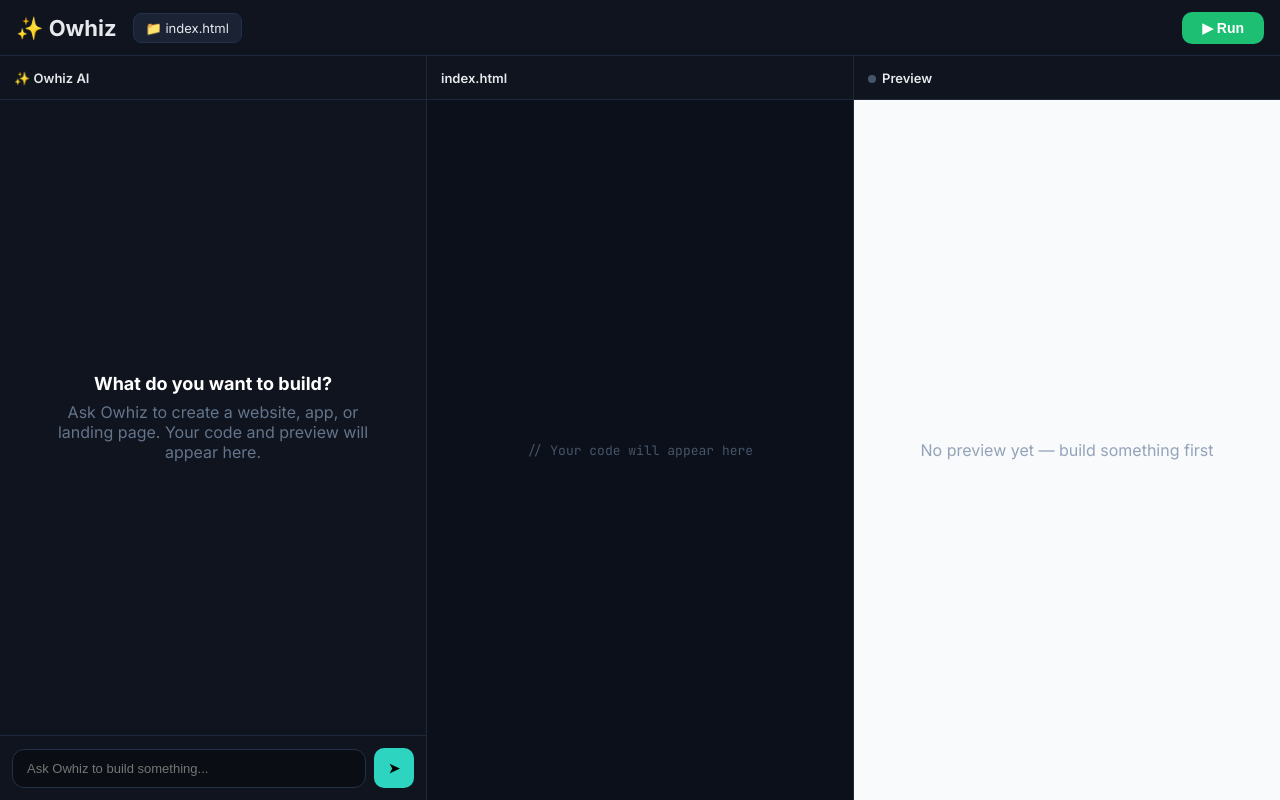
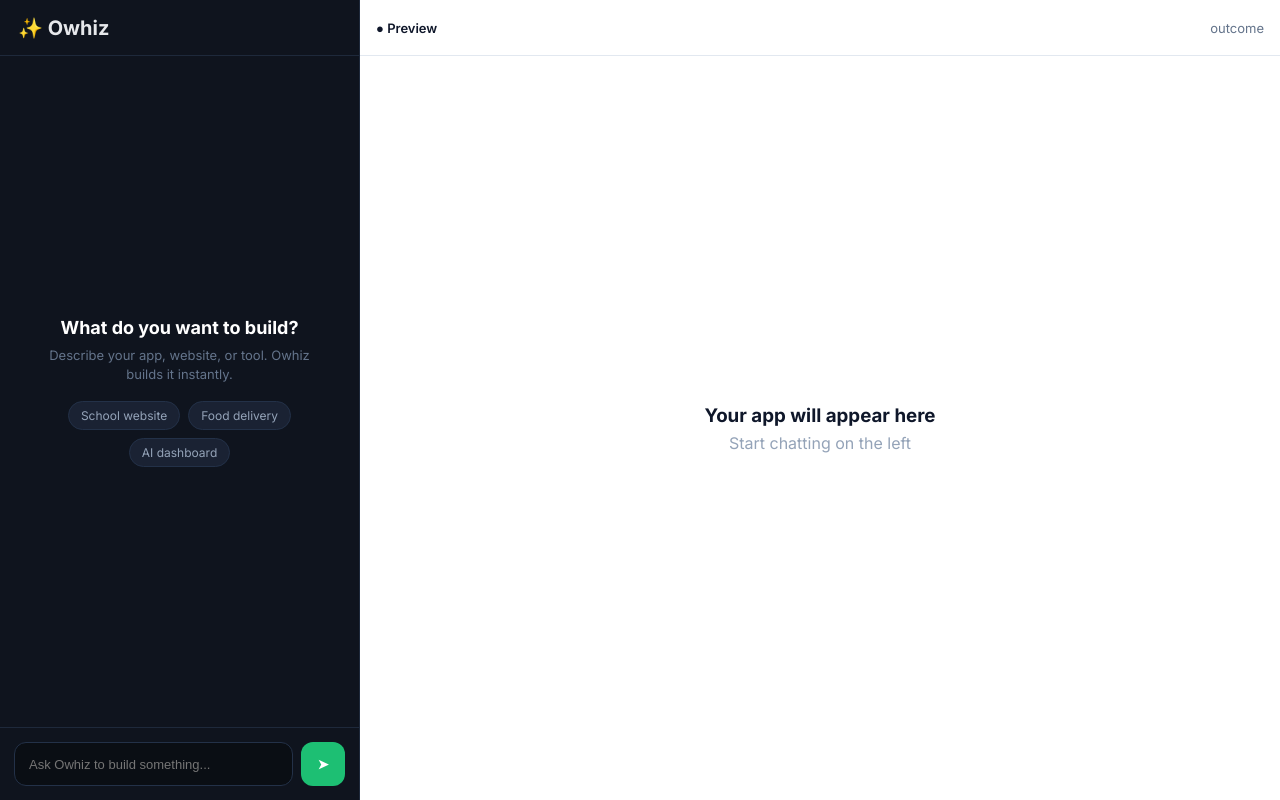
Before and after one commit to Topshugar/codeforge, a Flask app: page / in a window 1280 px wide. Run offline with Flask 3, Linux system fonts and the light colour scheme.

Commit message:
Update index.html

```diff
--- a/templates/index.html
+++ b/templates/index.html
@@ -3,94 +3,98 @@
 <head>
 <meta charset="UTF-8">
 <meta name="viewport" content="width=device-width, initial-scale=1.0">
-<title>Owhiz</title>
-<link href="https://fonts.googleapis.com/css2?family=Inter:wght@400;500;600;700&family=JetBrains+Mono:wght@400;500&display=swap" rel="stylesheet">
+<title>Owhiz - Build Anything</title>
+<link href="https://fonts.googleapis.com/css2?family=Inter:wght@400;500;600;700&display=swap" rel="stylesheet">
 <style>
 *{margin:0;padding:0;box-sizing:border-box}
-body{font-family:Inter,sans-serif;background:#0a0e14;color:#e6e8eb;height:100vh;display:flex;flex-direction:column;overflow:hidden}
-.top{height:56px;background:#0f141e;border-bottom:1px solid #1e293b;display:flex;align-items:center;justify-content:space-between;padding:0 16px;flex-shrink:0}
-.top-left{display:flex;align-items:center;gap:16px}
-.logo{font-size:22px;font-weight:700;display:flex;align-items:center;gap:8px}
-.file-tab{background:#1a2233;padding:6px 12px;border-radius:8px;font-size:13px;display:flex;align-items:center;gap:6px;border:1px solid #233148}
-.top-right{display:flex;align-items:center;gap:10px}
-.btn-run{background:#1dbf73;color:white;border:none;padding:8px 20px;border-radius:10px;font-weight:600;font-size:14px;cursor:pointer}
-.icon-btn{width:36px;height:36px;background:#1a2233;border:1px solid #233148;border-radius:8px;display:flex;align-items:center;justify-content:center;cursor:pointer;color:#9ca3af}
-.main{flex:1;display:flex;overflow:hidden}
-.panel{flex:1;display:flex;flex-direction:column;background:#0f141e;border-right:1px solid #1e293b;overflow:hidden}
-.panel:last-child{border-right:none}
-.panel-head{height:44px;padding:0 14px;display:flex;align-items:center;justify-content:space-between;border-bottom:1px solid #1e293b;font-size:13px;font-weight:600;flex-shrink:0}
-.chat-area{flex:1;overflow-y:auto;padding:14px;display:flex;flex-direction:column;gap:12px}
-.empty{flex:1;display:flex;flex-direction:column;align-items:center;justify-content:center;text-align:center;color:#64748b;padding:40px}
-.empty h2{color:white;margin-bottom:8px;font-size:18px}
-.msg{background:#1a2233;padding:12px 14px;border-radius:16px;font-size:13px;line-height:1.5;border:1px solid #233148}
-.msg.user{background:#1e2a44;align-self:flex-end;max-width:85%}
-.chat-input-area{padding:12px;border-top:1px solid #1e293b;display:flex;gap:8px;align-items:center}
-.chat-input{flex:1;background:#0a0e14;border:1px solid #233148;border-radius:12px;padding:11px 14px;color:white;font-size:13px;outline:none}
-.send{width:40px;height:40px;background:#2dd4bf;border:none;border-radius:10px;cursor:pointer;display:flex;align-items:center;justify-content:center;font-weight:700}
-.code-area{flex:1;background:#0b101a;overflow:auto;padding:24px;display:flex;align-items:center;justify-content:center;color:#475569;font-family:JetBrains Mono,monospace;font-size:13px}
-.preview-wrap{flex:1;background:#f8fafc;display:flex;align-items:center;justify-content:center;color:#94a3b8}
-.live-dot{width:8px;height:8px;background:#475569;border-radius:50%;display:inline-block;margin-right:6px}
-.mobile-tabs{display:none;height:48px;background:#0f141e;border-top:1px solid #1e293b}
-.tab{flex:1;display:flex;align-items:center;justify-content:center;font-size:13px;font-weight:600;color:#64748b;cursor:pointer;border-bottom:2px solid transparent}
-.tab.active{color:white;border-bottom-color:#1dbf73;background:#151e2f}
-@media(max-width:900px){.main{flex-direction:column}.panel{display:none}.panel.active{display:flex}.mobile-tabs{display:flex}}
+body{font-family:Inter,sans-serif;background:#0a0e14;color:#e6e8eb;height:100vh;display:flex;overflow:hidden}
+.left{width:360px;background:#0f141e;border-right:1px solid #1e293b;display:flex;flex-direction:column;flex-shrink:0}
+.logo{height:56px;padding:0 18px;display:flex;align-items:center;font-size:20px;font-weight:700;border-bottom:1px solid #1e293b}
+.chat{flex:1;overflow-y:auto;padding:16px;display:flex;flex-direction:column;gap:14px}
+.empty{flex:1;display:flex;flex-direction:column;align-items:center;justify-content:center;text-align:center;color:#64748b;padding:20px}
+.empty h2{color:white;font-size:18px;margin-bottom:8px}
+.empty p{font-size:13px;line-height:1.5}
+.suggestions{display:flex;flex-wrap:wrap;gap:8px;margin-top:16px;justify-content:center}
+.sug{border:1px solid #233148;background:#1a2233;padding:6px 12px;border-radius:20px;font-size:12px;cursor:pointer;color:#94a3b8}
+.msg{padding:12px 14px;border-radius:16px;font-size:13px;line-height:1.5}
+.msg.user{background:#1e2a44;align-self:flex-end;max-width:90%;border-bottom-right-radius:4px}
+.msg.ai{background:#1a2233;border:1px solid #233148}
+.input-wrap{padding:14px;border-top:1px solid #1e293b;display:flex;gap:8px}
+.input-wrap input{flex:1;background:#0a0e14;border:1px solid #233148;border-radius:12px;padding:12px 14px;color:white;outline:none;font-size:13px}
+.input-wrap button{width:44px;height:44px;background:#1dbf73;border:none;border-radius:12px;cursor:pointer;font-weight:700;color:white}
+.right{flex:1;background:#f8fafc;display:flex;flex-direction:column}
+.right-head{height:56px;background:white;border-bottom:1px solid #e2e8f0;display:flex;align-items:center;justify-content:space-between;padding:0 16px;color:#0f172a;font-size:13px;font-weight:600}
+.preview{flex:1;background:white;display:flex;align-items:center;justify-content:center;position:relative;overflow:hidden}
+.preview-empty{color:#94a3b8;text-align:center;padding:40px}
+.preview-empty h3{color:#0f172a;margin-bottom:6px}
+iframe{width:100%;height:100%;border:none;background:white}
+@media(max-width:850px){
+body{flex-direction:column}
+.left{width:100%;height:55%;order:2}
+.right{height:45%;order:1}
+}
 </style>
 </head>
 <body>
-<div class="top">
-<div class="top-left"><div class="logo">✨ Owhiz</div><div class="file-tab">📁 index.html</div></div>
-<div class="top-right"><button class="btn-run">▶ Run</button></div>
-</div>
-
-<div class="main">
-<div class="panel active" id="p-ai">
-<div class="panel-head"><span>✨ Owhiz AI</span></div>
-<div class="chat-area" id="chat">
-<div class="empty">
+<div class="left">
+<div class="logo">✨ Owhiz</div>
+<div class="chat" id="chat">
+<div class="empty" id="empty">
 <h2>What do you want to build?</h2>
-<p>Ask Owhiz to create a website, app, or landing page. Your code and preview will appear here.</p>
+<p>Describe your app, website, or tool. Owhiz builds it instantly.</p>
+<div class="suggestions">
+<span class="sug" onclick="quick('Build a school website')">School website</span>
+<span class="sug" onclick="quick('Build a food delivery app')">Food delivery</span>
+<span class="sug" onclick="quick('Build an AI chatbot dashboard')">AI dashboard</span>
 </div>
 </div>
-<div class="chat-input-area">
-<input id="chatIn" class="chat-input" placeholder="Ask Owhiz to build something...">
-<button class="send" onclick="sendMsg()">➤</button>
+</div>
+<div class="input-wrap">
+<input id="prompt" placeholder="Ask Owhiz to build something..." onkeydown="if(event.key==='Enter')build()">
+<button onclick="build()">➤</button>
 </div>
 </div>
 
-<div class="panel" id="p-code">
-<div class="panel-head"><span>index.html</span></div>
-<div class="code-area">// Your code will appear here</div>
+<div class="right">
+<div class="right-head">
+<span>● Preview</span>
+<span style="color:#64748b;font-weight:400">outcome</span>
 </div>
-
-<div class="panel" id="p-preview">
-<div class="panel-head"><span><span class="live-dot"></span>Preview</span></div>
-<div class="preview-wrap">No preview yet — build something first</div>
+<div class="preview" id="preview">
+<div class="preview-empty">
+<h3>Your app will appear here</h3>
+<p>Start chatting on the left</p>
+</div>
 </div>
 </div>
 
-<div class="mobile-tabs">
-<div class="tab active" onclick="switchTab('ai')">AI</div>
-<div class="tab" onclick="switchTab('code')">Code</div>
-<div class="tab" onclick="switchTab('preview')">Preview</div>
-</div>
-
 <script>
-function switchTab(t){
-document.querySelectorAll('.panel').forEach(p=>p.classList.remove('active'));
-document.querySelectorAll('.tab').forEach(b=>b.classList.remove('active'));
-document.getElementById('p-'+t).classList.add('active');
-document.querySelector(`.tab[onclick="switchTab('${t}')"]`).classList.add('active');
+function quick(t){document.getElementById('prompt').value=t;build();}
+async function build(){
+let input=document.getElementById('prompt');
+let prompt=input.value.trim();
+if(!prompt)return;
+let chat=document.getElementById('chat');
+document.getElementById('empty')?.remove();
+let u=document.createElement('div');u.className='msg user';u.textContent=prompt;chat.appendChild(u);
+input.value='';
+let a=document.createElement('div');a.className='msg ai';a.textContent='Building...';chat.appendChild(a);
+chat.scrollTop=chat.scrollHeight;
+let preview=document.getElementById('preview');
+preview.innerHTML='<div class="preview-empty">Building your app...</div>';
+try{
+let form=new FormData();form.append('prompt',prompt);
+let res=await fetch('/generate',{method:'POST',body:form});
+let data=await res.json();
+a.textContent=data.message || 'Done! Your app is ready.';
+let iframe=document.createElement('iframe');
+preview.innerHTML='';
+preview.appendChild(iframe);
+iframe.srcdoc=data.code;
+}catch(e){
+a.textContent='Error building. Try again.';
+preview.innerHTML='<div class="preview-empty">Failed to build</div>';
 }
-function sendMsg(){
-let i=document.getElementById('chatIn');
-if(!i.value.trim())return;
-let c=document.getElementById('chat');
-c.innerHTML='';
-let d=document.createElement('div');
-d.className='msg user';
-d.textContent=i.value;
-c.appendChild(d);
-i.value='';
 }
 </script>
 </body>
```
